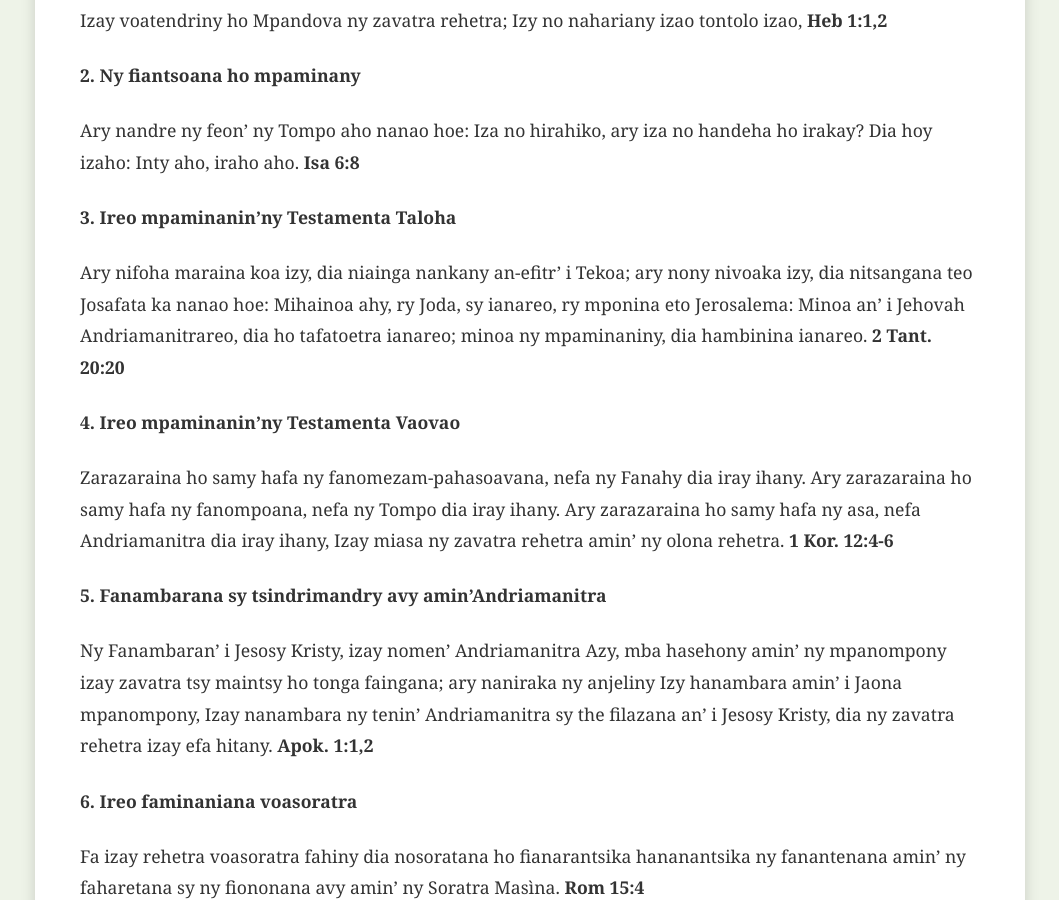
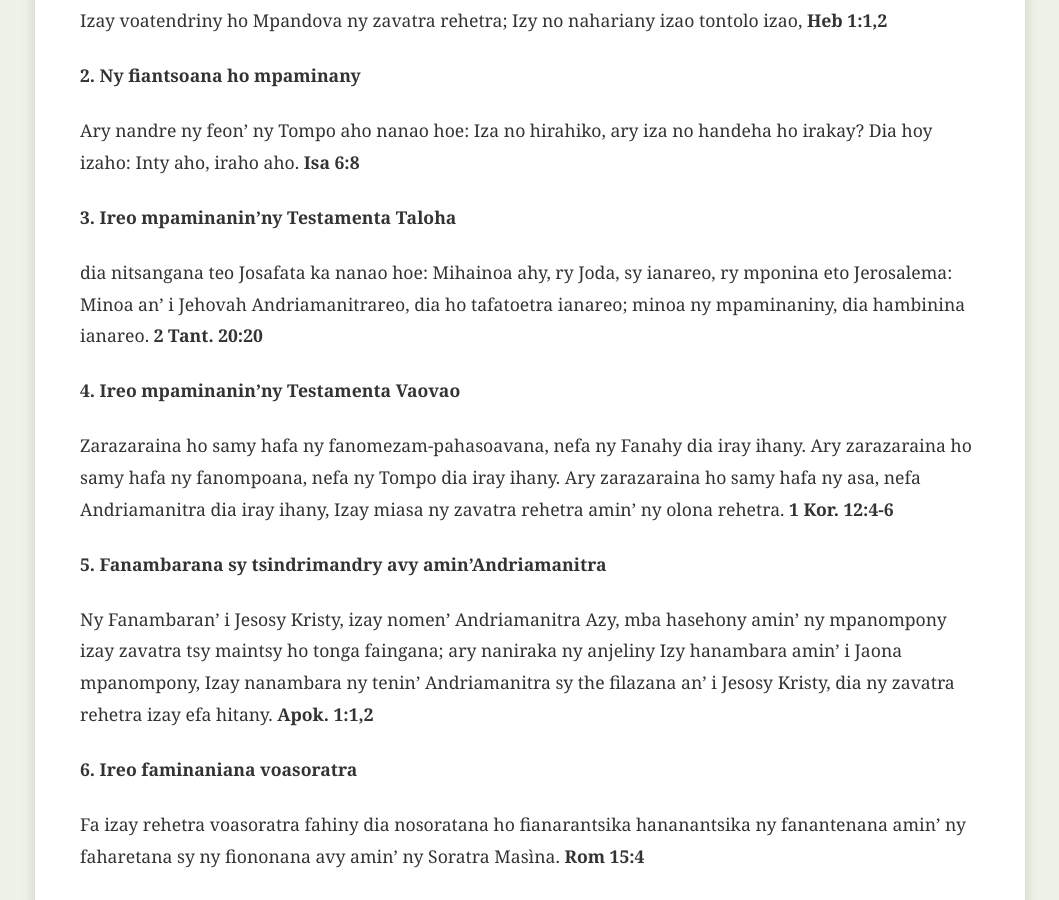
Before and after one commit to nainaw/tsianjery, a Jekyll site: the page built from TelovolanaIV.md, in a window 1280 px wide and 900 px high, scrolled down 602 px. Shown: the whole window, without its empty margins (110-1169 px from the left). Built offline with Jekyll 4.4.1, drawn with Linux system fonts in a browser that asks for light colours; our own code applies the rules of GitHub Pages for plain Markdown files.

```diff
--- a/TelovolanaIV.md
+++ b/TelovolanaIV.md
@@ -10,7 +10,7 @@ Rehefa nampitenenin’ Andriamanitra tamin’ ny razana fahiny ny mpaminany tami
 #### 2. Ny fiantsoana ho mpaminany
 Ary nandre ny feon’ ny Tompo aho nanao hoe: Iza no hirahiko, ary iza no handeha ho irakay? Dia hoy izaho: Inty aho, iraho aho. **Isa 6:8**
 #### 3. Ireo mpaminanin'ny Testamenta Taloha
-Ary nifoha maraina koa izy, dia niainga nankany an-efitr’ i Tekoa; ary nony nivoaka izy, dia nitsangana teo Josafata ka nanao hoe: Mihainoa ahy, ry Joda, sy ianareo, ry mponina eto Jerosalema: Minoa an’ i Jehovah Andriamanitrareo, dia ho tafatoetra ianareo; minoa ny mpaminaniny, dia hambinina ianareo. **2 Tant. 20:20**
+dia nitsangana teo Josafata ka nanao hoe: Mihainoa ahy, ry Joda, sy ianareo, ry mponina eto Jerosalema: Minoa an’ i Jehovah Andriamanitrareo, dia ho tafatoetra ianareo; minoa ny mpaminaniny, dia hambinina ianareo. **2 Tant. 20:20**
 #### 4. Ireo mpaminanin'ny Testamenta Vaovao
 Zarazaraina ho samy hafa ny fanomezam-pahasoavana, nefa ny Fanahy dia iray ihany. Ary zarazaraina ho samy hafa ny fanompoana, nefa ny Tompo dia iray ihany. Ary zarazaraina ho samy hafa ny asa, nefa Andriamanitra dia iray ihany, Izay miasa ny zavatra rehetra amin’ ny olona rehetra. **1 Kor. 12:4-6**
 #### 5. Fanambarana sy tsindrimandry avy amin'Andriamanitra
```
